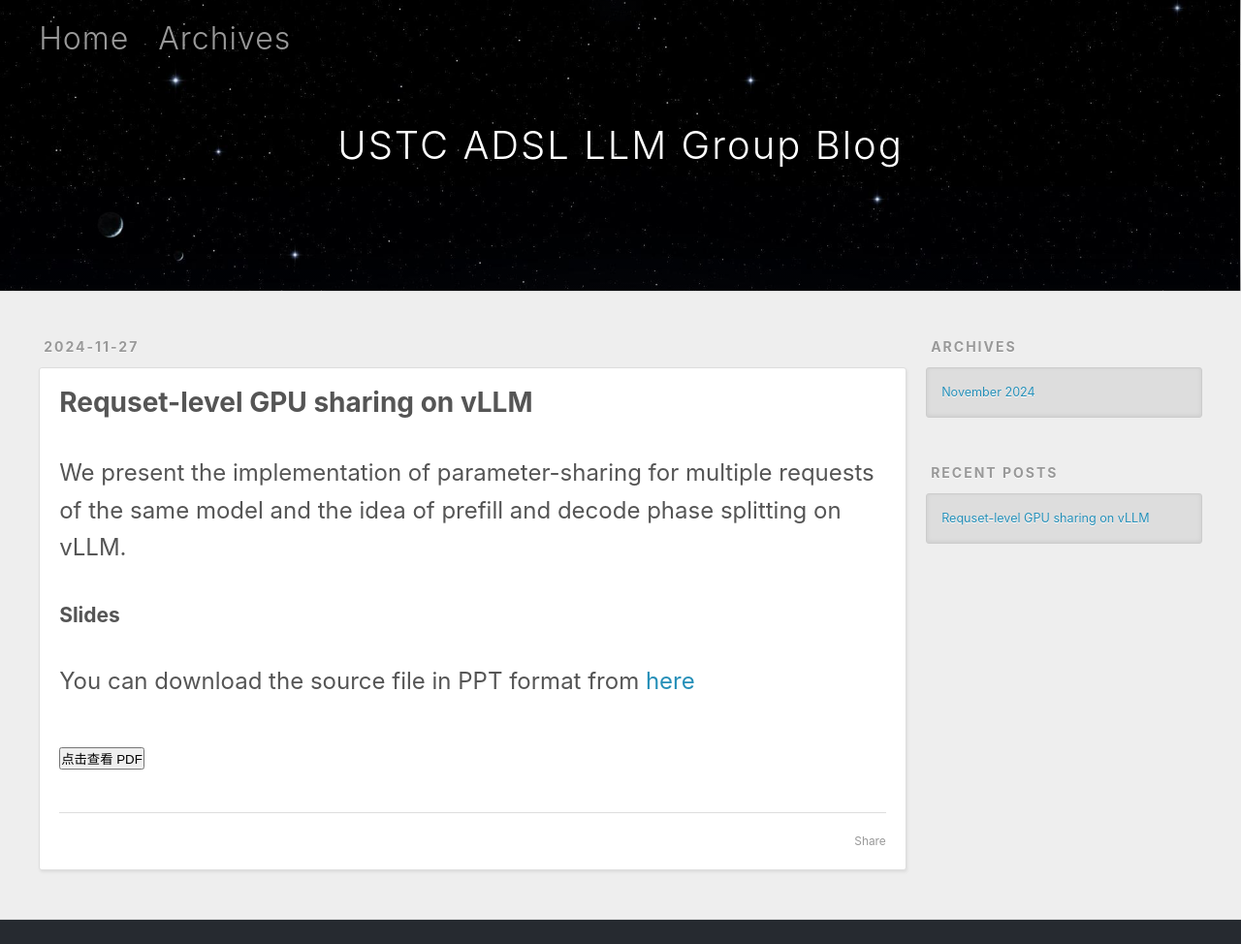
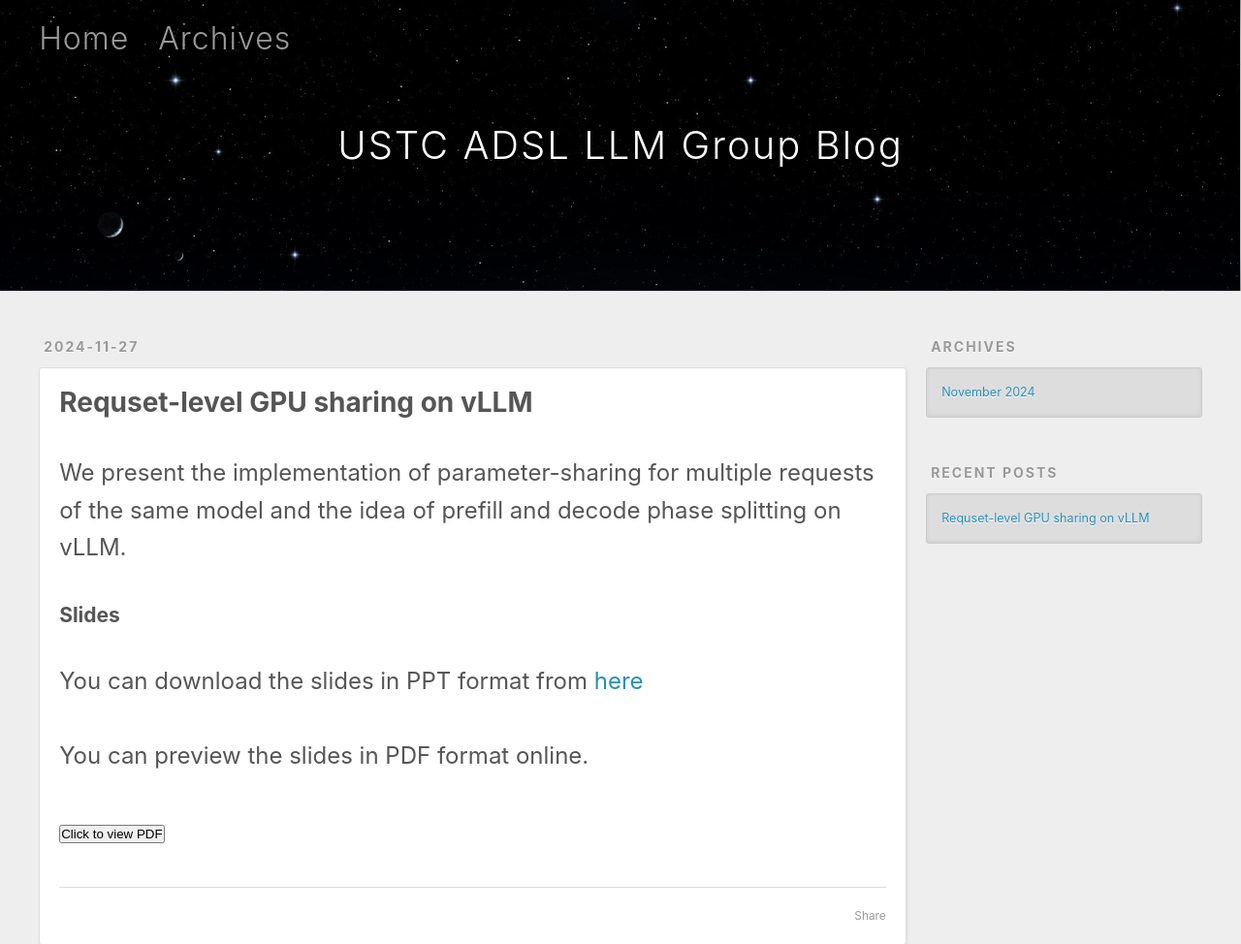
Before and after one commit to ADSL-LLM-USTC/ADSL-LLM-USTC.github.io, a plain HTML site: page index.html in a window 1280 px wide. Shown: the top 974 px of the page at 97% size. Drawn offline with Linux system fonts and the light colour scheme.

Commit message:
Site updated: 2024-11-28 12:51:12

```diff
--- a/index.html
+++ b/index.html
@@ -92,9 +92,10 @@
     <div class="e-content article-entry" itemprop="articleBody">
 
         <p>We present the implementation of parameter-sharing for multiple requests of the same model and the idea of prefill and decode phase splitting on vLLM.</p>
-<h2 id="Slides"><a href="#Slides" class="headerlink" title="Slides"></a>Slides</h2><p>You can download the source file in PPT format from <a href="/ppt/request-level-sharing.pptx">here</a></p>
+<h2 id="Slides"><a href="#Slides" class="headerlink" title="Slides"></a>Slides</h2><p>You can download the slides in PPT format from <a href="/ppt/request-level-sharing.pptx">here</a></p>
+<p>You can preview the slides in PDF format  online.</p>
 <!-- 点击查看 PDF 按钮 -->
-<p><button id="showPdfBtn">点击查看 PDF</button></p>
+<p><button id="showPdfBtn">Click to view PDF</button></p>
 <!-- 模态框 -->
 <div id="pdfModal" style="display:none;">
   <div id="pdfModalContent">
@@ -171,7 +172,7 @@
 
     </div>
     <footer class="article-footer">
-      <a data-url="http://example.com/2024/11/27/meeting-24.11.26/" data-id="cm40u1bd20000zsigfpf2cn3i" data-title="Requset-level GPU sharing on vLLM" class="article-share-link"><span class="fa fa-share">Share</span></a>
+      <a data-url="http://example.com/2024/11/27/meeting-24.11.26/" data-id="cm40u7chw0000voigeb09duuy" data-title="Requset-level GPU sharing on vLLM" class="article-share-link"><span class="fa fa-share">Share</span></a>
 
 
 
```
Also changed, not shown: 2024/11/27/meeting-24.11.26/index.html (+7 -6 lines).
